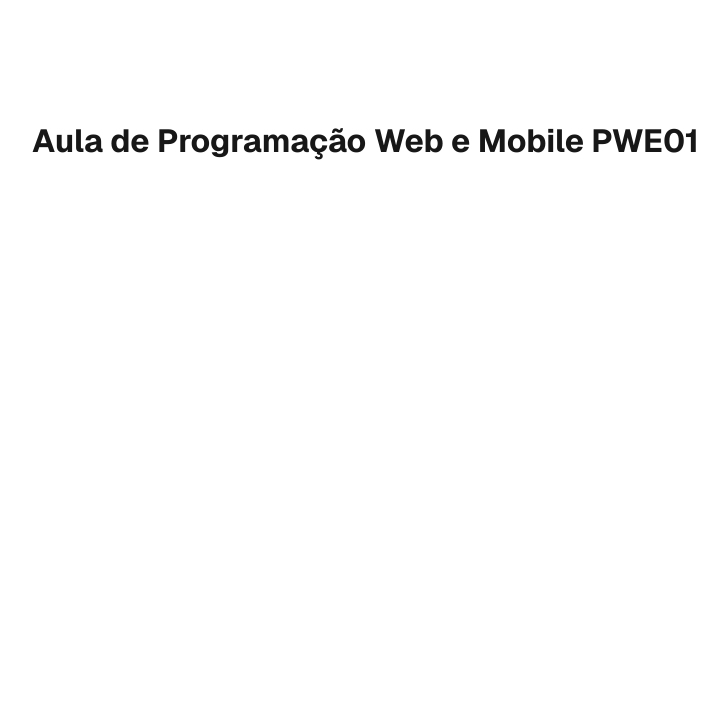
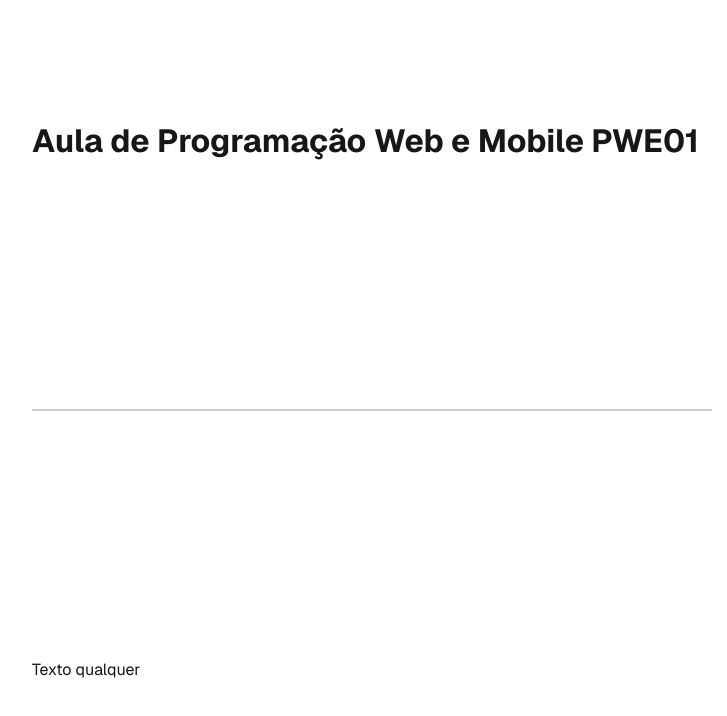
Before and after one commit to Gustavo-Henrique-glitch/programacaowebemobile, a Next.js app in the folder pwe01/: page / in a window 1280 px wide. Shown: the top 716 px of the page, without its empty margins (268-995 px from the left). Built offline with nearby package versions, Linux system fonts and the light colour scheme.

Commit message:
mudança teste

```diff
--- a/pwe01/app/page.js
+++ b/pwe01/app/page.js
@@ -8,6 +8,8 @@ export default function Home() {
           <h1>
             Aula de Programação Web e Mobile PWE01
           </h1>
+          <hr style={{ width: "100%", border: "1px solid #ccc" }} />
+          <p>Texto qualquer</p>
 
       </main>
     </div>
```
